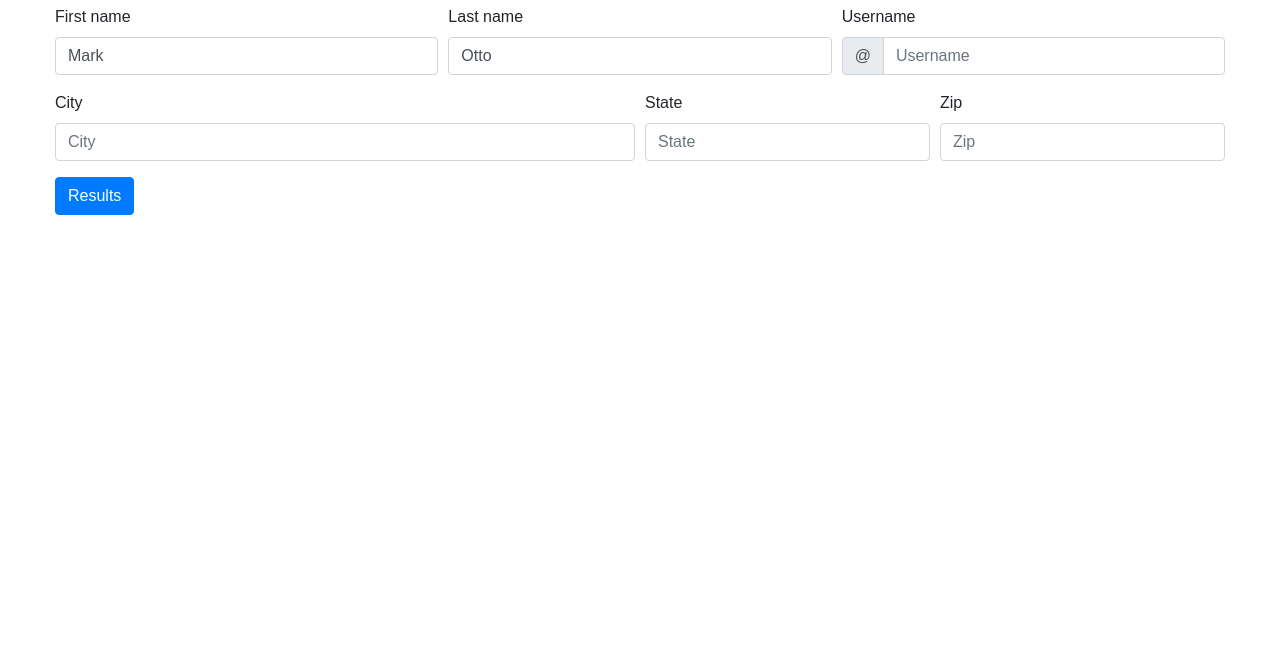
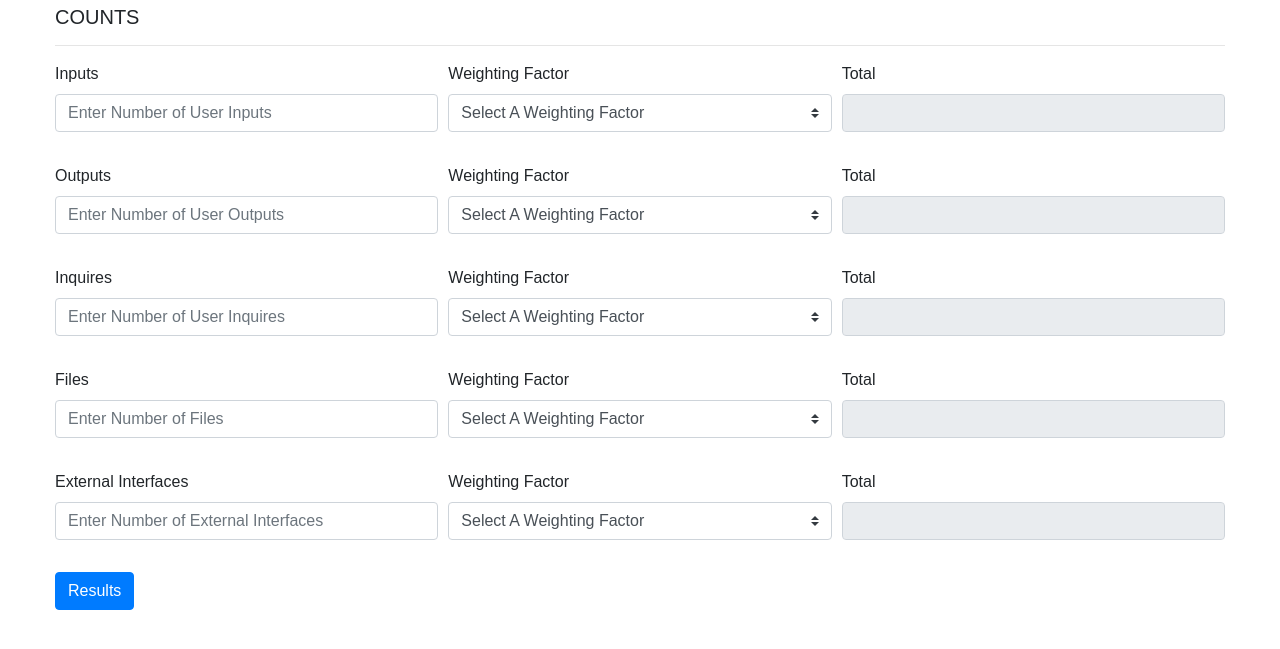
Before and after one commit to italktosquirrels/modeller, a plain HTML site: page index.html in a window 1280 px wide. Shown: the part 41-690 px from the top of the page. Drawn offline with nearby package versions, Linux system fonts and the light colour scheme; a web font is replaced by a local one.

Commit message:
Index UI Update

```diff
--- a/index.html
+++ b/index.html
@@ -5,26 +5,11 @@
 	<title>Contact V7</title>
 	<meta charset="UTF-8">
 	<meta name="viewport" content="width=device-width, initial-scale=1">
+	<script src="https://code.jquery.com/jquery-3.2.1.slim.min.js" integrity="sha384-KJ3o2DKtIkvYIK3UENzmM7KCkRr/rE9/Qpg6aAZGJwFDMVNA/GpGFF93hXpG5KkN" crossorigin="anonymous"></script>
+	<script src="https://cdnjs.cloudflare.com/ajax/libs/popper.js/1.12.9/umd/popper.min.js" integrity="sha384-ApNbgh9B+Y1QKtv3Rn7W3mgPxhU9K/ScQsAP7hUibX39j7fakFPskvXusvfa0b4Q" crossorigin="anonymous"></script>
+	<script src="https://maxcdn.bootstrapcdn.com/bootstrap/4.0.0/js/bootstrap.min.js" integrity="sha384-JZR6Spejh4U02d8jOt6vLEHfe/JQGiRRSQQxSfFWpi1MquVdAyjUar5+76PVCmYl" crossorigin="anonymous"></script>
 	<!--===============================================================================================-->
-	<link rel="icon" type="image/png" href="images/icons/favicon.ico" />
-	<!--===============================================================================================-->
-	<link rel="stylesheet" type="text/css" href="vendor/bootstrap/css/bootstrap.min.css">
-	<!--===============================================================================================-->
-	<link rel="stylesheet" type="text/css" href="fonts/font-awesome-4.7.0/css/font-awesome.min.css">
-	<!--===============================================================================================-->
-	<link rel="stylesheet" type="text/css" href="fonts/Linearicons-Free-v1.0.0/icon-font.min.css">
-	<!--===============================================================================================-->
-	<link rel="stylesheet" type="text/css" href="vendor/animate/animate.css">
-	<!--===============================================================================================-->
-	<link rel="stylesheet" type="text/css" href="vendor/css-hamburgers/hamburgers.min.css">
-	<!--===============================================================================================-->
-	<link rel="stylesheet" type="text/css" href="vendor/animsition/css/animsition.min.css">
-	<!--===============================================================================================-->
-	<link rel="stylesheet" type="text/css" href="vendor/select2/select2.min.css">
-	<!--===============================================================================================-->
-	<link rel="stylesheet" type="text/css" href="vendor/daterangepicker/daterangepicker.css">
-	<!--===============================================================================================-->
-	<link rel="stylesheet" type="text/css" href="css/util.css">
+	<link rel="stylesheet" href="https://maxcdn.bootstrapcdn.com/bootstrap/4.0.0/css/bootstrap.min.css" integrity="sha384-Gn5384xqQ1aoWXA+058RXPxPg6fy4IWvTNh0E263XmFcJlSAwiGgFAW/dAiS6JXm" crossorigin="anonymous">
 	<link rel="stylesheet" type="text/css" href="css/main.css">
 	<!--===============================================================================================-->
 </head>
@@ -37,37 +22,106 @@
 		</div>
 		<div class="">
 			<form>
+				<h5>COUNTS</h5>
+				<hr>
+				<!-- INPUTS -->
 				<div class="form-row">
 					<div class="col-md-4 mb-3">
-						<label for="validationDefault01">First name</label>
-						<input type="text" class="form-control" id="validationDefault01" placeholder="First name" value="Mark" required>
+						<label for="validationDefault01">Inputs</label>
+						<input type="number" class="form-control" id="validationDefault01" placeholder="Enter Number of User Inputs" value="" required>
 					</div>
 					<div class="col-md-4 mb-3">
-						<label for="validationDefault02">Last name</label>
-						<input type="text" class="form-control" id="validationDefault02" placeholder="Last name" value="Otto" required>
+						<label for="validationDefault01">Weighting Factor</label>
+						<select class="custom-select custom-select-md mb-3 selected">
+							<option disabled selected>Select A Weighting Factor</option>
+							<option value="3">Three - 3</option>
+							<option value="4">Four - 4</option>
+							<option value="6">Six - 6</option>
+						</select>
 					</div>
 					<div class="col-md-4 mb-3">
-						<label for="validationDefaultUsername">Username</label>
-						<div class="input-group">
-							<div class="input-group-prepend">
-								<span class="input-group-text" id="inputGroupPrepend2">@</span>
-							</div>
-							<input type="text" class="form-control" id="validationDefaultUsername" placeholder="Username" aria-describedby="inputGroupPrepend2" required>
-						</div>
+						<label for="validationDefault01">Total</label>
+						<input type="text" class="form-control" id="validationDefault01" placeholder="" value="" disabled>
 					</div>
 				</div>
+				<!-- OUTPUTS -->
 				<div class="form-row">
-					<div class="col-md-6 mb-3">
-						<label for="validationDefault03">City</label>
-						<input type="text" class="form-control" id="validationDefault03" placeholder="City" required>
+					<div class="col-md-4 mb-3">
+						<label for="validationDefault01">Outputs</label>
+						<input type="number" class="form-control" id="validationDefault01" placeholder="Enter Number of User Outputs" value="" required>
 					</div>
-					<div class="col-md-3 mb-3">
-						<label for="validationDefault04">State</label>
-						<input type="text" class="form-control" id="validationDefault04" placeholder="State" required>
+					<div class="col-md-4 mb-3">
+						<label for="validationDefault01">Weighting Factor</label>
+						<select class="custom-select custom-select-md mb-3">
+							<option disabled selected>Select A Weighting Factor</option>
+							<option value="4">Four - 4</option>
+							<option value="5">Five - 5</option>
+							<option value="7">Seven -7</option>
+						</select>
 					</div>
-					<div class="col-md-3 mb-3">
-						<label for="validationDefault05">Zip</label>
-						<input type="text" class="form-control" id="validationDefault05" placeholder="Zip" required>
+					<div class="col-md-4 mb-3">
+						<label for="validationDefault01">Total</label>
+						<input type="text" class="form-control" id="validationDefault01" placeholder="" value="" disabled>
+					</div>
+				</div>
+				<!-- INQUIRIES -->
+				<div class="form-row">
+					<div class="col-md-4 mb-3">
+						<label for="validationDefault01">Inquires</label>
+						<input type="text" class="form-control" id="validationDefault01" placeholder="Enter Number of User Inquires" value="" required>
+					</div>
+					<div class="col-md-4 mb-3">
+						<label for="validationDefault01">Weighting Factor</label>
+						<select class="custom-select custom-select-md mb-3">
+							<option disabled selected>Select A Weighting Factor</option>
+							<option value="3">Three - 3</option>
+							<option value="4">Four - 4</option>
+							<option value="6">Six - 6</option>
+						</select>
+					</div>
+					<div class="col-md-4 mb-3">
+						<label for="validationDefault01">Total</label>
+						<input type="text" class="form-control" id="validationDefault01" placeholder="" value="" disabled>
+					</div>
+				</div>
+				<!-- FILES -->
+				<div class="form-row">
+					<div class="col-md-4 mb-3">
+						<label for="validationDefault01">Files</label>
+						<input type="text" class="form-control" id="validationDefault01" placeholder="Enter Number of Files" value="" required>
+					</div>
+					<div class="col-md-4 mb-3">
+						<label for="validationDefault01">Weighting Factor</label>
+						<select class="custom-select custom-select-md mb-3">
+							<option disabled selected>Select A Weighting Factor</option>
+							<option value="7">Seven - 7</option>
+							<option value="10">Ten - 10</option>
+							<option value="15">Fifteen - 15</option>
+						</select>
+					</div>
+					<div class="col-md-4 mb-3">
+						<label for="validationDefault01">Total</label>
+						<input type="text" class="form-control" id="validationDefault01" placeholder="" value="" disabled>
+					</div>
+				</div>
+				<!-- EXTERNAL INTERFACES -->
+				<div class="form-row">
+					<div class="col-md-4 mb-3">
+						<label for="validationDefault01">External Interfaces</label>
+						<input type="text" class="form-control" id="validationDefault01" placeholder="Enter Number of External Interfaces" value="" required>
+					</div>
+					<div class="col-md-4 mb-3">
+						<label for="validationDefault01">Weighting Factor</label>
+						<select class="custom-select custom-select-md mb-3">
+							<option disabled selected>Select A Weighting Factor</option>
+							<option value="5">Five - 5</option>
+							<option value="7">Seven - 7</option>
+							<option value="10">Ten - 10</option>
+						</select>
+					</div>
+					<div class="col-md-4 mb-3">
+						<label for="validationDefault01">Total</label>
+						<input type="text" class="form-control" id="validationDefault01" placeholder="" value="" disabled>
 					</div>
 				</div>
 
```
